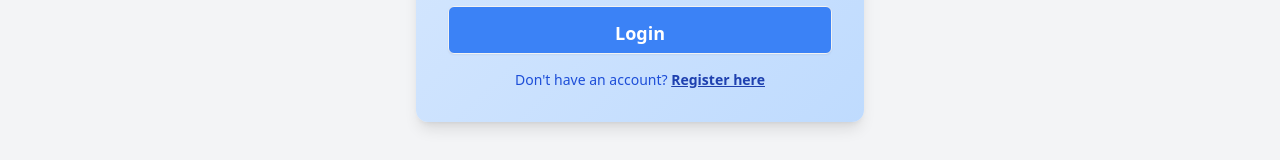
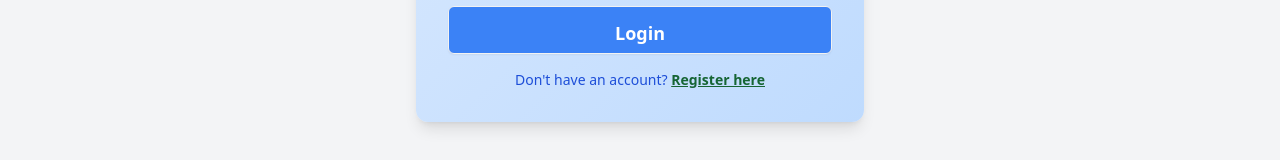
Before and after one commit to Aditya201514049/task-manager, a React (Create React App) app in the folder frontend/: page /login in a window 1280 px wide. Shown: the part 374-534 px from the top of the page. Built offline with nearby package versions, Linux system fonts and the light colour scheme; no server answers.

Commit message:
register and login link added

```diff
--- a/frontend/src/components/LoginForm.jsx
+++ b/frontend/src/components/LoginForm.jsx
@@ -3,6 +3,7 @@
 import React, { useState } from "react";
 import { useNavigate } from "react-router-dom";
 import { loginUser } from "../utils/authUtils";
+import { Link } from "react-router-dom";
 
 const LoginForm = ({ setIsLoggedIn, setUser }) => {
   const [email, setEmail] = useState("");
@@ -76,12 +77,12 @@ const LoginForm = ({ setIsLoggedIn, setUser }) => {
       </button>
       <p className="text-sm text-center text-blue-700 mt-4">
         Don't have an account?{" "}
-        <a
-          href="register"
-          className="font-semibold text-blue-800 underline hover:text-blue-600"
+        <Link
+          to="/register"
+          className="font-semibold text-green-800 underline hover:text-green-600"
         >
           Register here
-        </a>
+        </Link>
       </p>
     </form>
   );
--- a/frontend/src/components/RegisterForm.jsx
+++ b/frontend/src/components/RegisterForm.jsx
@@ -1,6 +1,7 @@
 
 
 import React, { useState } from "react";
+import { Link } from "react-router-dom";
 import axios from "axios";
 const API_URL = process.env.REACT_APP_API_URL || "http://localhost:5000";
 
@@ -97,12 +98,12 @@ const RegisterForm = ({ onRegisterSuccess }) => {
       </button>
       <p className="text-sm text-center text-green-700 mt-4">
         Already have an account?{" "}
-        <a
-          href="/login"
+        <Link
+          to="/login"
           className="font-semibold text-green-800 underline hover:text-green-600"
         >
-          Login here
-        </a>
+            Login here
+        </Link>
       </p>
     </form>
   );
```
